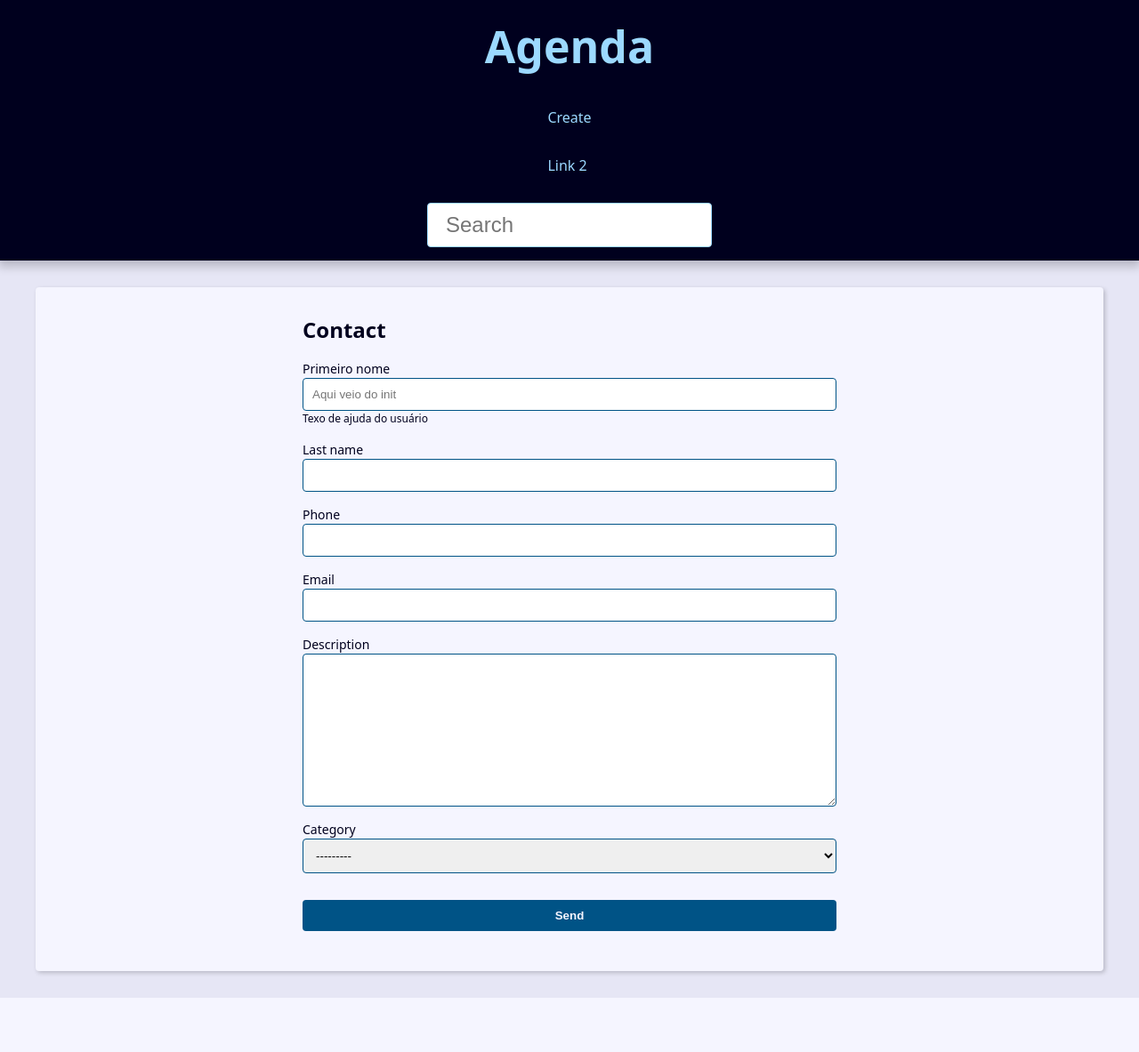
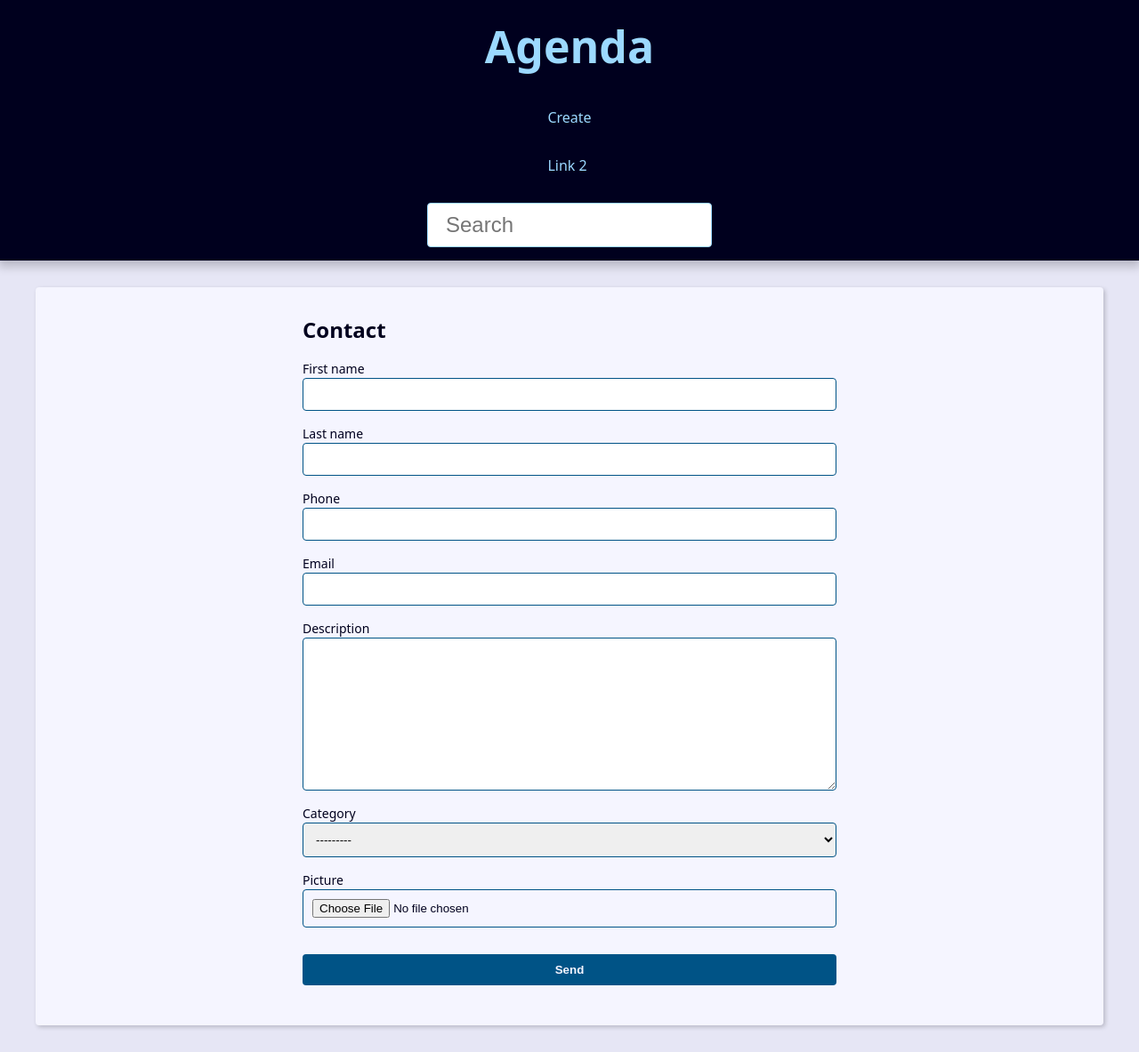
Before and after one commit to mateusluizz/Agenda-Django, a Django app: page /contact/create/ in a window 1280 px wide. Shown: the whole page at 89% size. Before the commit the page ends 1122 px from the top, so only its background shows below. Run offline with Django 4.2, Linux system fonts and the light colour scheme; data that the repository does not hold is empty.

Commit message:
487 - Trabalhando com ImageField no tamplate e nos forms

```diff
--- a/contact/forms.py
+++ b/contact/forms.py
@@ -8,42 +8,21 @@ from contact import models
 
 class ContactForm(forms.ModelForm):
 
-    # Recriando o campo
-    first_name = forms.CharField(
-        widget=forms.TextInput(
+    picture = forms.ImageField(
+        widget=forms.FileInput(
             attrs={
-                'class': 'class-a class-b',
-                'placeholder': 'Aqui veio do init',
+                'accept': 'image/*'
             }
-        ),
-        label='Primeiro nome',
-        help_text='Texo de ajuda do usuário'
+        )
     )
-
-    def __init__(self, *args, **kwargs):
-        super().__init__(*args, **kwargs)
-
-        # Atualizar um widget já existente
-        # self.fields['first_name'].widget.attrs.update({
-        #     'class': 'class-a class-b',
-        #     'placeholder': 'Aqui veio do init',
-        # })
 
     class Meta:
         model = models.Contact
         fields = (
             'first_name', 'last_name', 'phone',
             'email', 'description', 'category',
+            'picture',
         )
-        # Criar um novo widget
-        # widgets = {
-        #     'first_name': forms.TextInput(
-        #         attrs={
-        #             'class': 'classe-a classe-b',
-        #             'placeholder': 'escreva aqui'
-        #         }
-        #     )
-        # }
 
     def clean(self) -> Dict[str, Any]:
         cleaned_data = self.cleaned_data
--- a/contact/templates/contact/contact.html
+++ b/contact/templates/contact/contact.html
@@ -12,6 +12,12 @@
     <p><b>Created Date:</b> {{ contact.created_date }}</p>
     <p><b>Description:</b> {{ contact.description }}</p>
     <p><b>Category:</b> {{ contact.category.name }}</p>
+
+    {% if contact.picture %}
+      <p>
+        <img src="{{ contact.picture.url }}" alt="{{ contact.first_name }} {{ contact.last_name }}">
+      </p>
+    {% endif %}
 
     <div class="contact-links">
       <a class="btn btn-link" href="{% url 'contact:update' contact.id %}">Update</a>
--- a/contact/templates/contact/create.html
+++ b/contact/templates/contact/create.html
@@ -16,6 +16,11 @@
             </p>
           {% endif %}
         </div>
+        {% if field.name == 'picture' and field.value.url %}
+          <div class="form-group">
+            <img src="{{ field.value.url }}" alt="">
+          </div>
+        {% endif %}
       {% endfor %}
     </div>
 
--- a/contact/views/contact_forms.py
+++ b/contact/views/contact_forms.py
@@ -10,7 +10,7 @@ def create(request: HttpRequest) -> HttpResponse:
     form_action = reverse('contact:create')
 
     if request.method == 'POST':
-        form = ContactForm(data=request.POST)
+        form = ContactForm(request.POST, request.FILES)
         context = {
             'form': form,
             'form_action': form_action
@@ -47,7 +47,7 @@ def update(request: HttpRequest, contact_id: int) -> HttpResponse:
     form_action = reverse('contact:update', args=(contact_id,))
 
     if request.method == 'POST':
-        form = ContactForm(data=request.POST, instance=contact)
+        form = ContactForm(request.POST, request.FILES, instance=contact)
         context = {
             'form': form,
             'form_action': form_action
```
Also changed, not shown: contact/views/contact_views.py (+4 -4 lines).
